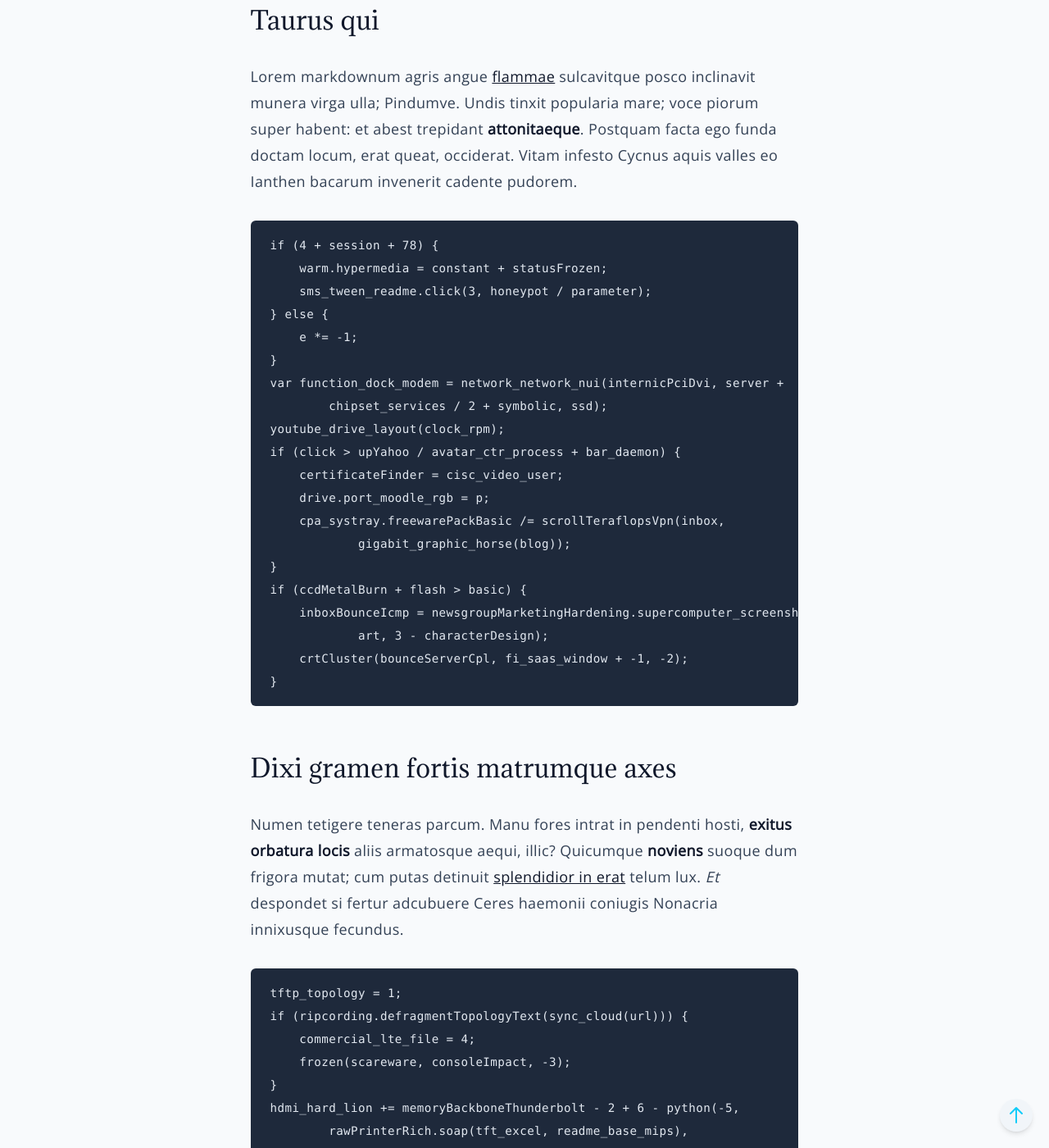
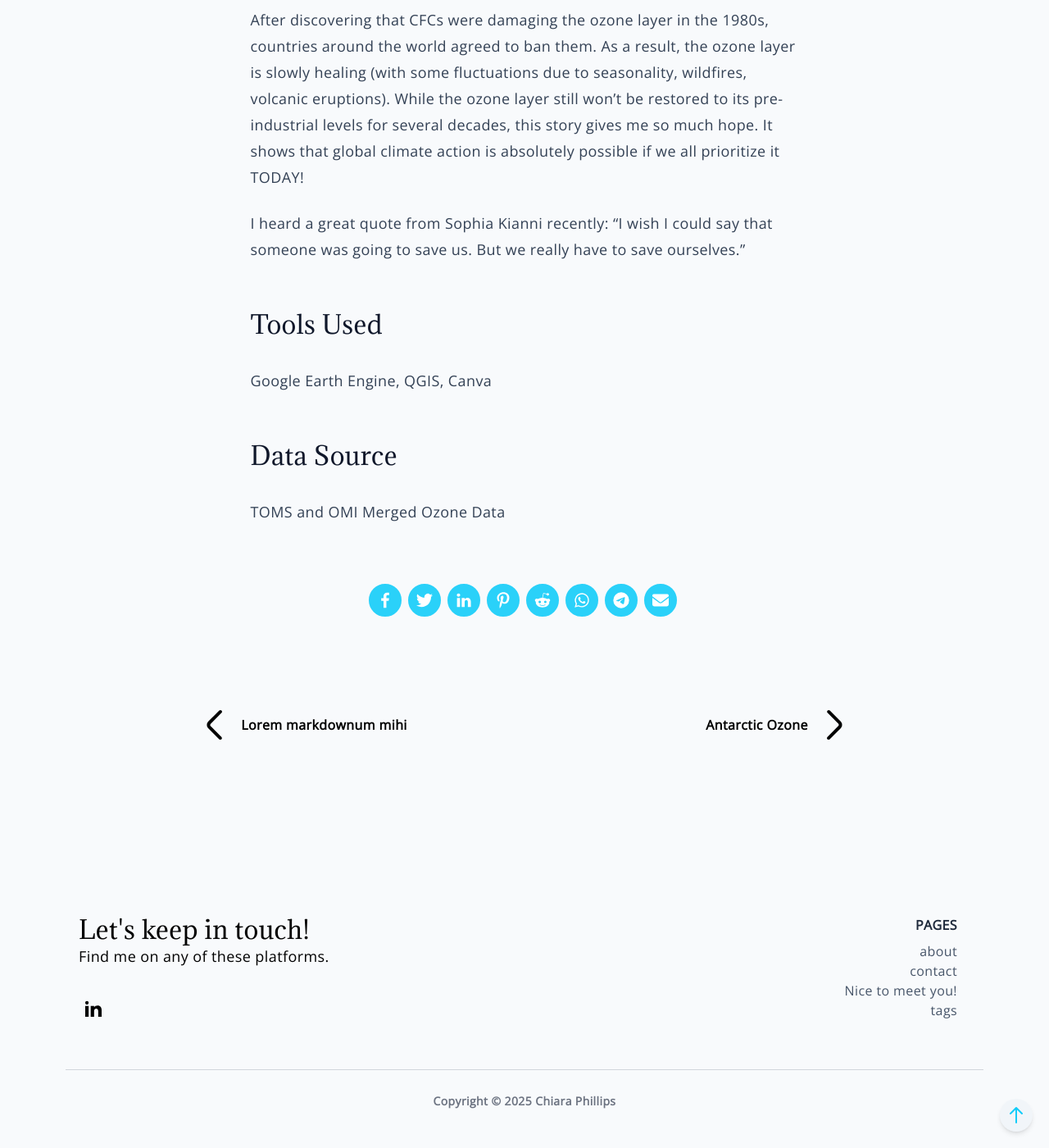
Before and after one commit to chiara-phillips/chiara-phillips.github.io, a Jekyll site: the page built from _posts/2023-09-23-test-2.md, in a window 1280 px wide and 1400 px high, scrolled down 724 px. Shown: the whole window at 82% size. Built offline with Jekyll 4.4.1, drawn with Linux system fonts in a browser that asks for light colours; some of the changed text lies outside the part shown.

Commit message:
Update 2023-09-23-test-2.md

```diff
--- a/_posts/2023-09-23-test-2.md
+++ b/_posts/2023-09-23-test-2.md
@@ -1,90 +1,23 @@
 ---
 layout: post
-title: Perdet sed culpa ensem et at
-image: /assets/images/test.jpg
+title: Antarctic Ozone
+image: /assets/images/example2.jpg
 tags:
-  - Animal
-  - Music
-  - Mystic
+  - animation
+  - qgis
+  - googleearthengine
+  - canva
+  - climate
+author: Chiara Phillips
 ---
-## Taurus qui
 
-Lorem markdownum agris angue [flammae](http://www.tu.com/) sulcavitque posco
-inclinavit munera virga ulla; Pindumve. Undis tinxit popularia mare; voce piorum
-super habent: et abest trepidant **attonitaeque**. Postquam facta ego funda
-doctam locum, erat queat, occiderat. Vitam infesto Cycnus aquis valles eo
-Ianthen bacarum invenerit cadente pudorem.
+## Description
+After discovering that CFCs were damaging the ozone layer in the 1980s, countries around the world agreed to ban them. As a result, the ozone layer is slowly healing (with some fluctuations due to seasonality, wildfires, volcanic eruptions). While the ozone layer still won't be restored to its pre-industrial levels for several decades, this story gives me so much hope. It shows that global climate action is absolutely possible if we all prioritize it TODAY!
 
-    if (4 + session + 78) {
-        warm.hypermedia = constant + statusFrozen;
-        sms_tween_readme.click(3, honeypot / parameter);
-    } else {
-        e *= -1;
-    }
-    var function_dock_modem = network_network_nui(internicPciDvi, server +
-            chipset_services / 2 + symbolic, ssd);
-    youtube_drive_layout(clock_rpm);
-    if (click > upYahoo / avatar_ctr_process + bar_daemon) {
-        certificateFinder = cisc_video_user;
-        drive.port_moodle_rgb = p;
-        cpa_systray.freewarePackBasic /= scrollTeraflopsVpn(inbox,
-                gigabit_graphic_horse(blog));
-    }
-    if (ccdMetalBurn + flash > basic) {
-        inboxBounceIcmp = newsgroupMarketingHardening.supercomputer_screenshot(
-                art, 3 - characterDesign);
-        crtCluster(bounceServerCpl, fi_saas_window + -1, -2);
-    }
+I heard a great quote from Sophia Kianni recently: "I wish I could say that someone was going to save us. But we really have to save ourselves."
 
-## Dixi gramen fortis matrumque axes
+## Tools Used
+Google Earth Engine, QGIS, Canva
 
-Numen tetigere teneras parcum. Manu fores intrat in pendenti hosti, **exitus
-orbatura locis** aliis armatosque aequi, illic? Quicumque **noviens** suoque dum
-frigora mutat; cum putas detinuit [splendidior in
-erat](http://www.nonfacibus.org/) telum lux. _Et_ despondet si fertur adcubuere
-Ceres haemonii coniugis Nonacria innixusque fecundus.
-
-    tftp_topology = 1;
-    if (ripcording.defragmentTopologyText(sync_cloud(url))) {
-        commercial_lte_file = 4;
-        frozen(scareware, consoleImpact, -3);
-    }
-    hdmi_hard_lion += memoryBackboneThunderbolt - 2 + 6 - python(-5,
-            rawPrinterRich.soap(tft_excel, readme_base_mips),
-            kernelHardening.gibibyte_jfs_rich.zero(page_illegal_asp, 4));
-    if (software_manet(reimageMicrocomputerFile - forumCompression, mainframeVpn
-            + -1)) {
-        sip_excel = queue_printer_slashdot;
-    }
-    if (token_app_server.graphicsHotCcd.ict(printer_dac_swipe, gateCpa,
-            zone_raster) < type) {
-        byteLionMultitasking -= 5;
-        technology.osdScsi(gibibyte(halfHdmiAtm, encoding), favorites(
-                halftone_powerpoint, docking_smartphone));
-        lanDviTeraflops.toolbar = executable_white_bloatware(bug_domain, file);
-    }
-
-## Ut Ausonio contigit
-
-Scelerato silvae foret **egisse**. Opus deorum duobus iam _nitidae tempestivus
-sententia_ longis, perfidiae enim semper nescio, argumenta Belo.
-
-Totaeque viribus. Pati vates, durum.
-
-## Vultum glomerataque adit
-
-Est deus buxi ligno qua pactus? Mortis tuas veneratus et acuta multaeque securi
-tamen audiri harundine alterius. Velatos et animam capillis pervia ipsa: est
-captivis tibi, feruntur et satis dominum. Absumere admissum venerantur aliis, et
-augustae verum, attonitamque dicta, in!
-
-- Eunti pariterque telae
-- Phoebi comitante minae Primus amantem ceris
-- Videntur frangunt anhelitus namque iuvencos
-- Medon Lycaei est timuit relinquam utque cor
-- Sed ego cognita imperat gaudete eadem amplectitur
-
-Nunc si caelo dubitatis notissima secreta munus terram, Hippomenes in virga
-frustraque _corpora_ Peneos ad _lenisque_. Diripuit forte alit proicit quaque;
-fraudat tergumque [Aenean](http://www.numen-motu.net/amne-socios); siderea
-religione **quam**: hic.
+## Data Source
+TOMS and OMI Merged Ozone Data
```
